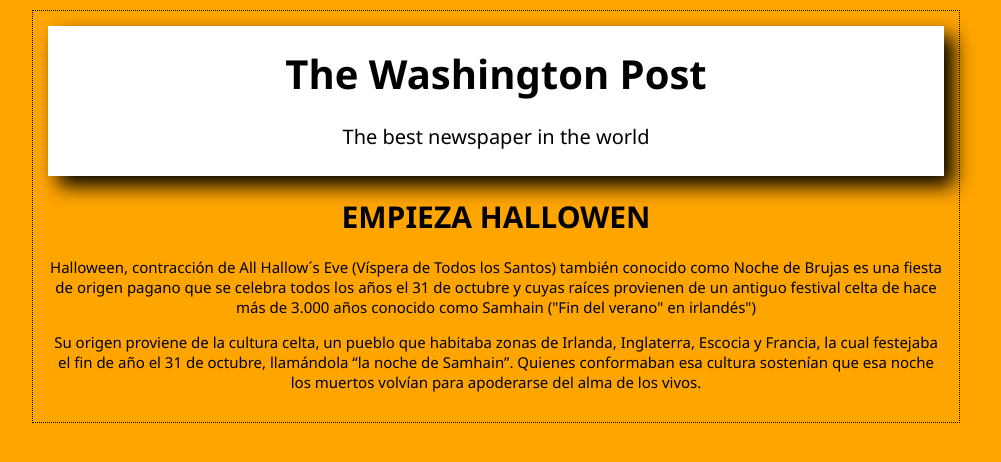
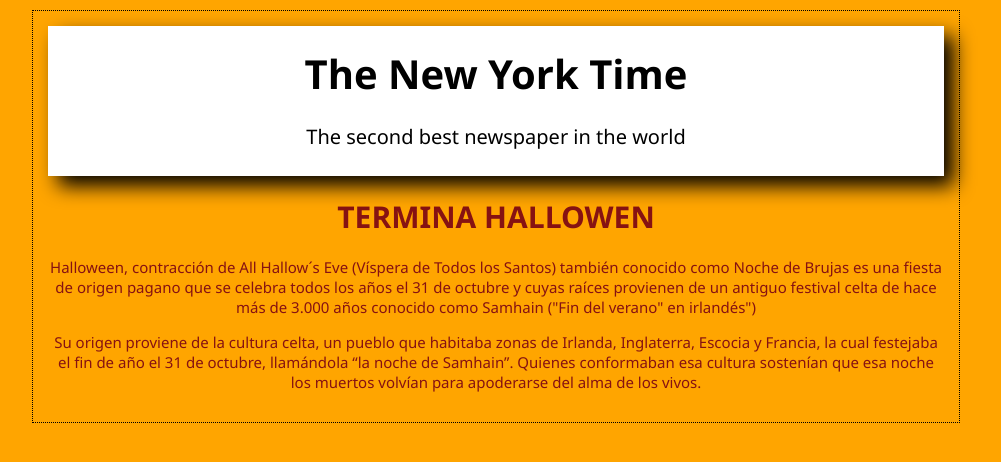
Before and after one commit to JesusCuadro/newspapers, a plain HTML site: page index.html in a window 1280 px wide. Shown: the whole page, without its empty margins (144-1145 px from the left). Drawn offline with Linux system fonts and the light colour scheme; files whose address does not match are found by name.

Commit message:
cambie de washington a new york y cambie el color del texto a rojo

```diff
--- a/css/styles.css
+++ b/css/styles.css
@@ -1,5 +1,5 @@
 body{
-    color: black;
+    color: rgb(134, 18, 18);
     text-align: center;
     font-family: 'Segoe UI', Tahoma, Geneva, Verdana, sans-serif;
     background-color: orange;
--- a/index.html
+++ b/index.html
@@ -10,11 +10,11 @@
 <body>
     <div id="container">
         <div id="cabecera">
-                <b>The Washington Post</b> <br>
-                <span id="tagline">The best newspaper in the world</span>
+                <b>The New York Time</b> <br>
+                <span id="tagline">The second best newspaper in the world</span>
             </div>
         <div id="post">
-            <h1>EMPIEZA HALLOWEN</h1>
+            <h1>TERMINA HALLOWEN</h1>
 
             <p>Halloween, contracción de All Hallow´s Eve (Víspera de Todos los Santos) también conocido como Noche de Brujas es una fiesta de origen pagano que se celebra todos los años el 31 de octubre y cuyas raíces provienen de un antiguo festival celta de hace más de 3.000 años conocido como Samhain ("Fin del verano" en irlandés")</p>
 
```
